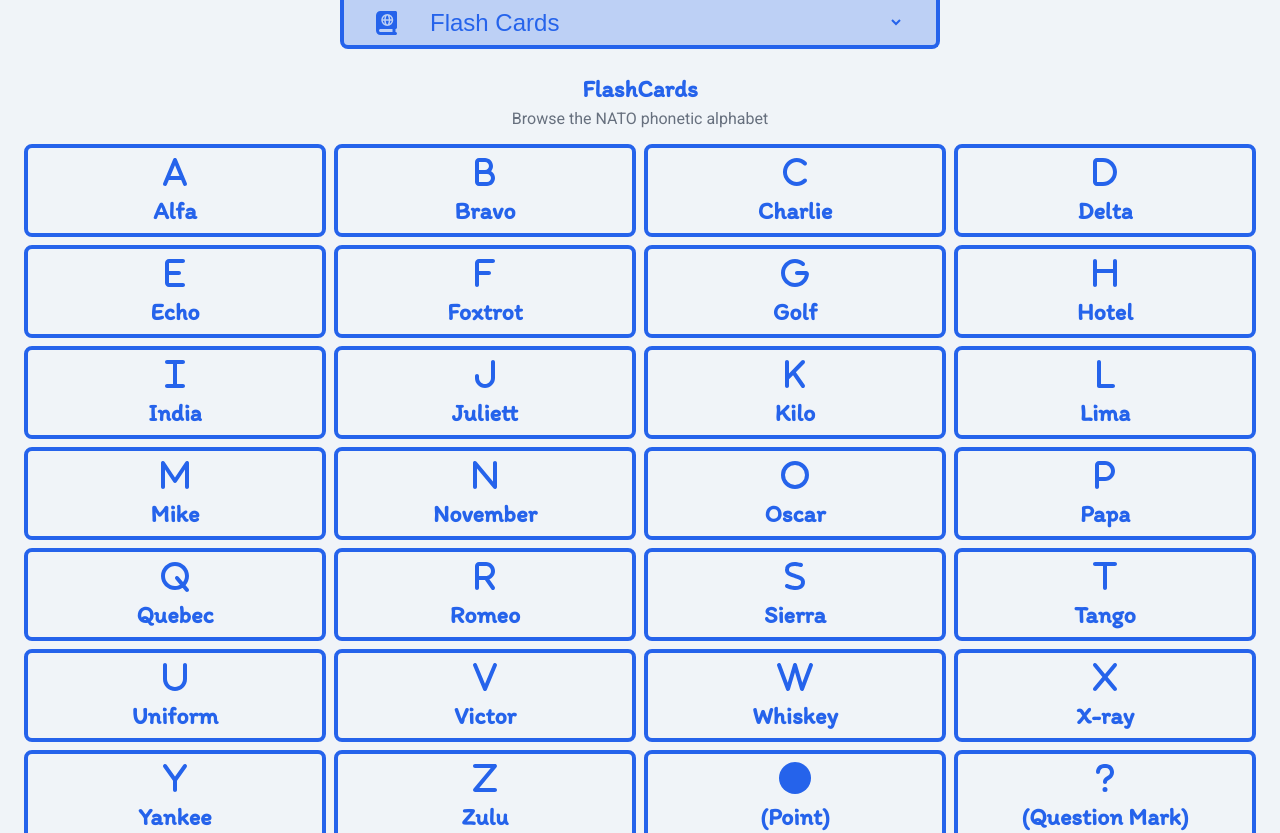
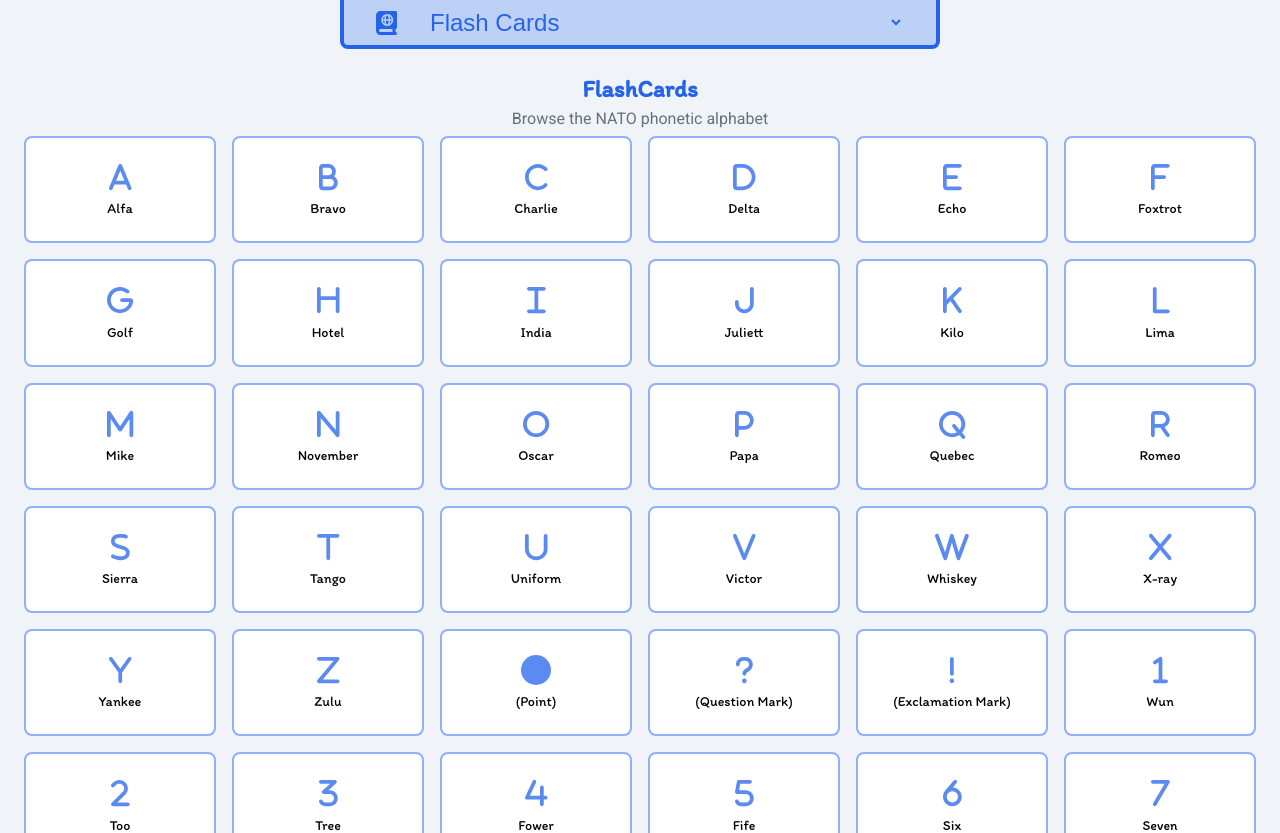
Before and after one commit to DigitaleWeltLibrary/the-nato-speller, a React (Vite) app: page /#/flashcards in a window 1280 px wide. Shown: the top 833 px of the page. Built offline with nearby package versions, Linux system fonts and the light colour scheme; a web font is replaced by a local one.

Commit message:
redesign flashcards

```diff
--- a/src/style/flashcards.module.scss
+++ b/src/style/flashcards.module.scss
@@ -1,41 +1,54 @@
 $color: #2563eb;
 
 .flashcards {
-  margin-top: 1rem;
-  gap: 0.5rem;
   display: grid;
+  gap: 1rem;
 
-  @media (width > 400px) {
-    grid-template-columns: repeat(auto-fill, minmax(250px, 1fr));
+  @media (min-width: 300px) {
+    grid-template-columns: repeat(2, minmax(0, 1fr));
+  }
+  @media (min-width: 640px) {
+    grid-template-columns: repeat(3, minmax(0, 1fr));
+  }
+
+  @media (min-width: 768px) {
+    grid-template-columns: repeat(4, minmax(0, 1fr));
+  }
+
+  @media (min-width: 1024px) {
+    grid-template-columns: repeat(6, minmax(0, 1fr));
   }
 
   div {
-    border: 4px solid $color;
+    background-color: #fff;
+    border: 2px solid rgb($color, 0.5);
+    transition: all 200ms ease-in-out;
+    padding: 1.5rem;
+    text-align: center;
     border-radius: 0.5rem;
-    padding: 0.5rem;
-    transition: 500ms all;
+
+    &:hover {
+      box-shadow: var($color);
+      transform: scale(1.05);
+
+      svg {
+        opacity: 1;
+      }
+    }
 
     svg {
-      display: block;
-      margin: 0 auto 0.5rem;
+      font-size: 1.875rem;
+      font-weight: 700;
       color: $color;
-      transition: 500ms all;
+      margin-bottom: 0.5rem;
+      transition: color 200ms ease-in-out;
+      opacity: 0.75;
     }
 
     h2 {
-      transition: 500ms all;
-      text-align: center;
-      font-family: "itim";
-      color: $color;
-    }
-
-    &:hover {
-      background: rgb($color, 0.25);
-
-      svg,
-      h2 {
-        color: #fff;
-      }
+      font-size: 0.875rem;
+      font-weight: 500;
+      color: var($color);
     }
   }
 }
```
